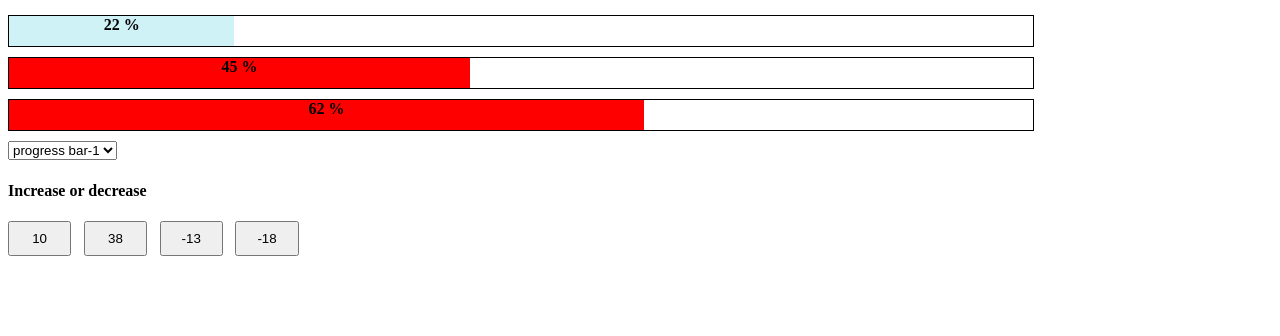
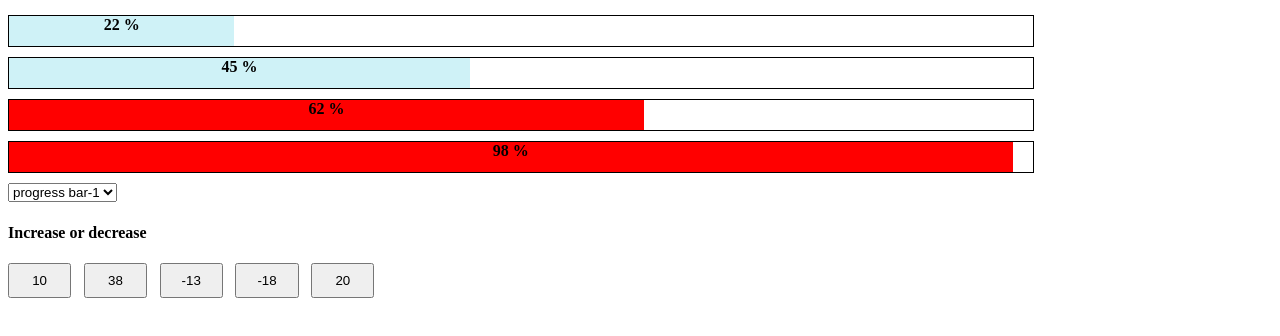
Before and after one commit to adarshame/progressbar, a plain HTML site: page index.html in a window 1280 px wide. Shown: the part 44-380 px from the top of the page. Drawn offline with Linux system fonts and the light colour scheme.

Commit message:
refractoring the code

```diff
--- a/app.js
+++ b/app.js
@@ -1,27 +1,43 @@
-var inputVal = {
-    "buttons": [
-        10,
-        38,
-        -13,
-        -18
-    ],
-    "bars": [
-        22,
-        45,
-        62
-    ],
-    "limit": 30
+/**
+ * Application namespace
+ * @return {Object}  application behavior methods
+ */
+var app = (function () {
+    var select = document.getElementById("progressBarSelection");
+    var selectedProgress = inputVal.bars.length ? '1_progress' : "";
+    select.onchange = function() {
+        selectedProgress = select.options[select.selectedIndex].value;
     }
-var updateSlection = function(name) {
-    var selectList = document.getElementById("progressBarSelection");
-    var option = document.createElement("option");
-    option.value = name + '_progress';
-    option.text = 'progress bar-' + name;
-    selectList.appendChild(option);
+    var changeProgress  = function (event) {
+        var progressBar = document.getElementsByClassName(selectedProgress)[0],
+        updatedValue = (parseInt(progressBar.style.width) + parseInt(event.target.name));
+        progressBar.innerHTML = updatedValue > 0 ?  updatedValue + '&nbsp%' : '';
+        progressBar.style.width = updatedValue > 0 ? updatedValue + '%' : '0%';
+        progressBar.style.backgroundColor = updatedValue > inputVal.limit ? 'red' : 'rgba(0, 188, 212, 0.19)';
     }
-var createProgressBars = function(count, initialValue, limit) {
-    var container = document.createElement('div');
-    var progressBar = document.createElement('div');
+    return {
+        /**
+         * Will create the buttons which are read from input json
+         * @param  {Number} value :button value
+         * @return {Undefined}
+         */
+        createButtons: function(value) {
+            var button = document.createElement('button');
+            button.onclick = changeProgress;
+            button.innerHTML = value;
+            button.name = value;
+            document.getElementsByClassName("ctrlBtns")[0].append(button);
+        },
+        /**
+         * Will create progressbars
+         * @param  {Number} count        :Progressbar index
+         * @param  {Number} initialValue :Initial value of the progress
+         * @param  {Numner} limit        :Progressbar limit
+         * @return {Undefined}
+         */
+        createProgressBars: function(count, initialValue, limit) {
+            var container = document.createElement('div'),
+                progressBar = document.createElement('div');
             progressBar.className += count+'_progress progress';
             progressBar.innerHTML = initialValue > 0 ?  initialValue + '&nbsp%' : '';
             progressBar.style.width = initialValue > 0 ? initialValue + '%' : '0%';
@@ -29,34 +45,29 @@ var createProgressBars = function(count, initialValue, limit) {
             container.className += 'container';
             container.append(progressBar);
             document.getElementsByClassName("progressBars")[0].append(container);
+        },
+        /**
+         * Will create options to the select dropdown
+         * @param  {String} name :Progressbar count
+         * @return {Undefined}   :No return value
+         */
+        updateSlection: function(name) {
+            var selectList = document.getElementById("progressBarSelection"),
+                option = document.createElement("option");
+            option.value = name + '_progress';
+            option.text = 'progress bar-' + name;
+            selectList.appendChild(option);
         }
-var changeProgress = function(event) {
-    var progressBar = document.getElementsByClassName(selectedProgress)[0];
-    console.log(parseInt(progressBar.style.width), parseInt(event.target.name));
-    var updatedValue = (parseInt(progressBar.style.width) + parseInt(event.target.name));
-    progressBar.innerHTML = updatedValue > 0 ?  updatedValue + '&nbsp%' : '';
-    progressBar.style.width = updatedValue > 0 ? updatedValue + '%' : '0%';
-    progressBar.style.backgroundColor = updatedValue > inputVal.limit ? 'red' : 'rgba(0, 188, 212, 0.19)';
     }
-var createButtons = function(value) {
-    var button = document.createElement('button');
-    button.onclick = changeProgress;
-    button.innerHTML = value;
-    button.name = value;
-    document.getElementsByClassName("ctrlBtns")[0].append(button);
-}
+
+})();
 var init = function() {
-    var select = document.getElementById("progressBarSelection");
-    selectedProgress = inputVal.bars.length ? '1_progress' : "";
-    select.onchange = function(){
-        selectedProgress = select.options[select.selectedIndex].value;
-    }
     for (var index = 0; index < inputVal.bars.length; index++) {
-        createProgressBars(index+1, inputVal.bars[index], inputVal.limit);
-        updateSlection(index+1);
+        app.createProgressBars(index+1, inputVal.bars[index], inputVal.limit);
+        app.updateSlection(index+1);
     }
     for (var index = 0; index < inputVal.buttons.length; index++) {
-        createButtons(inputVal.buttons[index]);
+        app.createButtons(inputVal.buttons[index]);
     }
 }
 window.onload = init();
--- a/index.html
+++ b/index.html
@@ -4,6 +4,7 @@
 	<title>Progress Bars Demo</title>
 	<meta charset="utf-8" name="viewport" content="width=device-width initial-scale=1">
 	<link rel="stylesheet" type="text/css" href="app.css">
+    <script type="text/javascript" src="./input.json"></script>
 </head>
 <body>
     <h3>Progress Bars Demo</h3>
--- /dev/null
+++ b/input.json
@@ -0,0 +1,16 @@
+inputVal = {
+    "buttons": [
+        10,
+        38,
+        -13,
+        -18,
+        20
+    ],
+    "bars": [
+        22,
+        45,
+        62,
+        98
+    ],
+    "limit": 60
+}
```
Lines whose indentation alone changed are shown as unchanged.
